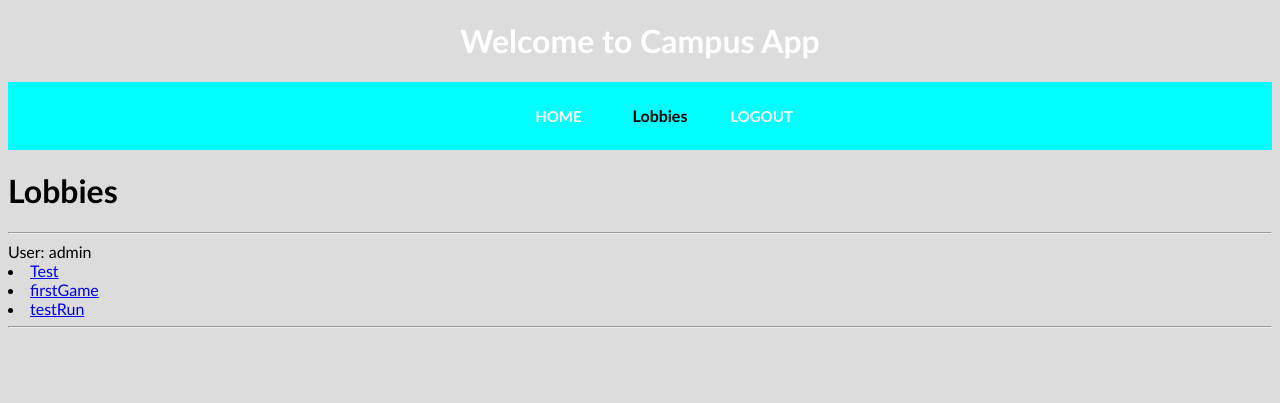
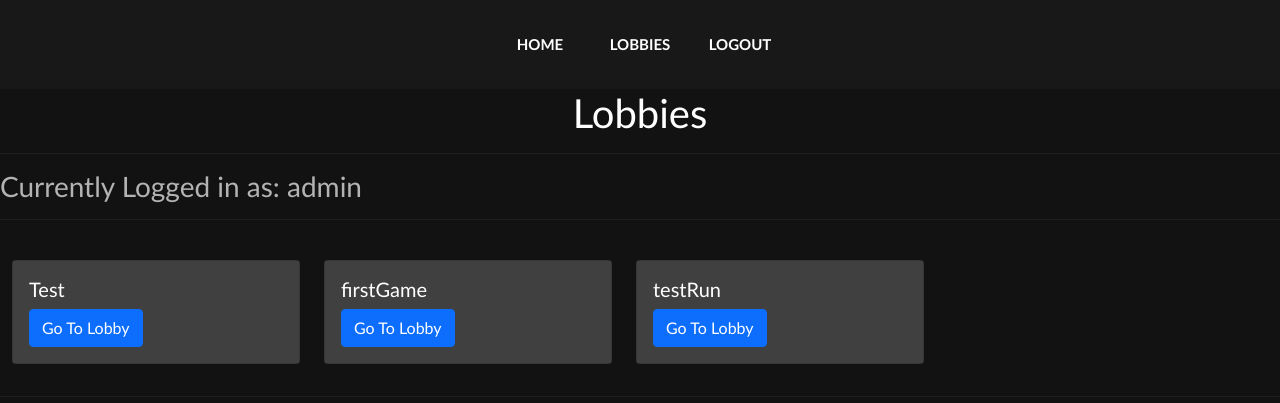
Before and after one commit to iestynlee/Group-Software-Project, a Django app: page /lobbies/ in a window 1280 px wide. Shown: the top 403 px of the page. Run offline with Django 4.2, Linux system fonts and the light colour scheme; a user stored in the database is signed in; data comes from the database, SQL or seed files in the repository; some libraries are stand-ins or nearby versions.

Commit message:
Squashed commit of the following:
commit 6c3e0a1d12bc3f05830b9e3d29971dfe12d3dc48
Author: iestynlee <19648585+iestynlee@users.noreply.github.com>
Date:   Thu Mar 24 00:44:25 2022 +0000

    Poster update

    Just adding the poster to be available for everyone

commit 59d9573c64549daab029eca6dd979534e499583b
Author: iestynlee <19648585+iestynlee@users.noreply.github.com>
Date:   Wed Mar 23 23:19:41 2022 +0000

    Uploaded Wrong createlobby

commit c0da0d90f890cd8863551f267e0fd802855fba99
Author: iestynlee <19648585+iestynlee@users.noreply.github.com>
Date:   Wed Mar 23 23:19:02 2022 +0000

    Updated Style

commit adfa39eeac6fb775ad1acc8a5ea4736106ee2eee
Author: iestynlee <19648585+iestynlee@users.noreply.github.com>
Date:   Wed Mar 23 23:17:35 2022 +0000

    Create Lobby has display

    Added a design to make it not look bland

commit d092e304d9588768898930692d5c98b7766bedad
Author: iestynlee <19648585+iestynlee@users.noreply.github.com>
Date:   Wed Mar 23 22:29:07 2022 +0000

    Lobbies Updated Design

commit 41099afea133a2660469489eb45703970366e062
Author: iestynlee <19648585+iestynlee@users.noreply.github.com>
Date:   Wed Mar 23 22:28:14 2022 +0000

    Updated the main style of the Login and Registration

commit 00c23eb96c2ee358ff52ed233e9c949d645a57d6
Author: iestynlee <19648585+iestynlee@users.noreply.github.com>
Date:   Wed Mar 23 22:26:58 2022 +0000

    Style file updated to suit design

commit ba31e1fce2bbaa9e08717fea2883433983c0c074
Author: iestynlee <19648585+iestynlee@users.noreply.github.com>
Date:   Wed Mar 23 22:26:30 2022 +0000

    Space Image added

commit f3f5653f82aa3f73c93c4f5289490d0f4267ac33
Author: jd815 <jd815@exeter.ac.uk>
Date:   Wed Mar 23 17:03:09 2022 +0000

    friendly for mac users

```diff
--- a/game/templates/game/lobbies.html
+++ b/game/templates/game/lobbies.html
@@ -2,19 +2,53 @@
 
 {% load game_extras %}
 
-{% block nav-lobbies %}<strong class="nav-active">Lobbies</strong>{% endblock %}
+<!DOCTYPE html>
+<html>
+<head>
+	<meta charset="utf-8">
+	<meta name="viewport" content="width=device-width, initial-scale=1">
+	<title>Lobbies</title>
+	<link href="https://cdn.jsdelivr.net/npm/bootstrap@5.1.3/dist/css/bootstrap.min.css" rel="stylesheet" integrity="sha384-1BmE4kWBq78iYhFldvKuhfTAU6auU8tT94WrHftjDbrCEXSU1oBoqyl2QvZ6jIW3" crossorigin="anonymous">
+</head>
+<body overflow="scroll">
+
 {% block content %}
-<h1>Lobbies</h1>
-<hr>
-User: {{user.username|default:'Guest'}}
+<h1 style="color: #FFFFFF"><center>Lobbies</center></h1>
+<hr style="color: #404040">
+<h3 style="color: #B3B3B3">Currently Logged in as: {{user.username|default:'Guest'}}</h3>
+{% if request.user|has_group:"Gamemaster" %}
+<p>You are the role of Gamemaster, you can create lobbies, delete, and start games</p>
+{% endif %}
+<hr style="color: #404040">
 <br>
+
 <!--List of Lobbies-->
+<div class="container-fluid">
+<div class="row">
 {% for lobby in listlobbies %}
-	<li><a href="{% url 'game:lobby' lobby.id %}"><button">{{ lobby.lobby_name }}</button></a></li>
+<div class="col-auto mb-3">
+<div class="card" style="width: 18rem; background-color: #404040;">
+	<div class="card-body">
+		<h5 class="card-title" style="color: #FFFFFF">{{ lobby.lobby_name }}</h5>
+
+    <a href="{% url 'game:lobby' lobby.id %}" class="btn btn-primary">Go To Lobby</a>
+
+	</div>
+</div>
+</div>
 {% endfor %}
-<hr>
+</div>
+</div>
+<hr style="color: #404040">
 <!--Button to create lobby-->
 {% if request.user|has_group:"Gamemaster" %}
-<a href="/createlobby">Create Lobby</a>
+
+<a href="/createlobby"><button>Create Lobby</button></a>
+
 {% endif %}
 {% endblock %}
+
+
+
+</body>
+</html>
--- a/game/templates/users/base.html
+++ b/game/templates/users/base.html
@@ -4,22 +4,38 @@
 	{% load static %}
 
 	<link rel="stylesheet" type="text/css" href="{% static 'css/style.css' %}">
+  	<link href="https://cdn.jsdelivr.net/npm/bootstrap@5.1.3/dist/css/bootstrap.min.css" rel="stylesheet" integrity="sha384-1BmE4kWBq78iYhFldvKuhfTAU6auU8tT94WrHftjDbrCEXSU1oBoqyl2QvZ6jIW3" crossorigin="anonymous">
 
 	<meta charset="utf-8">
 	<meta name="viewport" content="width=device-width, initial-scale=1">
 	<title>Game</title>
-	<h1 class="menu-header">Welcome to Campus App</h1>
 
 </head>
 <body class ="game">
-{% block nav %}
-<ul class="navbar" style="background-color: aqua; text-align: center;">
-	<li>{% block nav-home %}<a href="/">Home</a>{% endblock %}</li>
-	<li>{% block nav-lobbies %}<a href="/lobbies">Lobbies</a>{% endblock %}</li>
-	<li>{% block nav-logout %}<a href="/logout">Logout</a>{% endblock %}</li>
-</ul>
-{% endblock %}
+<nav class="navbar navbar-expand-lg navbar-text navbar-custom">
+      <button class="navbar-toggler" type="button" data-toggle="collapse" data-target="#navbarsExample08" aria-controls="navbarsExample08" aria-expanded="false" aria-label="Toggle navigation">
+        <span class="navbar-toggler-icon"></span>
+      </button>
 
+      <div class="collapse navbar-collapse justify-content-md-center" id="navbarsExample08">
+        {% block nav %}
+        <ul class="navbar-nav">
+          <li class="nav-item">{% block nav-home %}
+            <a class="nav-link" href="/">Home</a>{% endblock %}
+          </li>
+          <li class="nav-item">{% block nav-lobbies %}
+            <a class="nav-link" href="/lobbies">Lobbies</a>{% endblock %}
+          </li>
+          <li class="nav-item">{% block nav-logout %}
+            <a class="nav-link" href="/logout">Logout</a>{% endblock %}
+          </li>
+        </ul>
+        {% endblock %}
+      </div>
+    </nav>
+<script src="https://code.jquery.com/jquery-3.3.1.slim.min.js" integrity="sha384-q8i/X+965DzO0rT7abK41JStQIAqVgRVzpbzo5smXKp4YfRvH+8abtTE1Pi6jizo" crossorigin="anonymous"></script>
+    <script src="https://cdnjs.cloudflare.com/ajax/libs/popper.js/1.14.7/umd/popper.min.js" integrity="sha384-UO2eT0CpHqdSJQ6hJty5KVphtPhzWj9WO1clHTMGa3JDZwrnQq4sF86dIHNDz0W1" crossorigin="anonymous"></script>
+    <script src="https://stackpath.bootstrapcdn.com/bootstrap/4.3.1/js/bootstrap.min.js" integrity="sha384-JjSmVgyd0p3pXB1rRibZUAYoIIy6OrQ6VrjIEaFf/nJGzIxFDsf4x0xIM+B07jRM" crossorigin="anonymous"></script>
 {% block content %}
 
 {% endblock %}
--- a/game/templates/users/login_gamemaster.html
+++ b/game/templates/users/login_gamemaster.html
@@ -12,7 +12,8 @@
 </head>
 
 <div class="container2">
-  <div class="title">GAME MASTER LOGIN</div>
+  <div class="title">IMPOSTORS</div>
+    <div class="subtitle">GAME MASTER LOGIN</div>
   <div class="form">
     <form method="POST" action = "">
       {% csrf_token %}
--- a/game/templates/users/register.html
+++ b/game/templates/users/register.html
@@ -13,7 +13,8 @@
 
 <body>
 <div class="container2">
-	<div class="title">SIGN UP</div>
+	<div class="title">IMPOSTERS</div>
+  <div class="subtitle">SIGN UP</div>
 	<div class = "form">
 		<form method="POST">
 			{% csrf_token %}
--- a/static/css/style.css
+++ b/static/css/style.css
@@ -67,17 +90,30 @@ body {
     color: white;
     margin-bottom: 5px;
 }
+
+.lobby-btn {
+    width: 100%;
+    padding: 12px 10px;
+    border: none;
+    font-size: 18px;
+    border-radius: 30px;
+    background-color: #282828;
+    color: white;
+    margin-bottom: 5px;
+}
+
 .game {
-    background-color: gainsboro;
+    background-color: #121212;
     background-image: none;
+    overflow: scroll;
 }
 .menu-header {
     text-align: center;
-    color: white;
+    color: #181818;
 }
 .navbar ul {
     list-style: none;
-    background: aqua;
+    background: #181818;
     padding: 0;
     margin: 0;
     text-align: center;
@@ -85,10 +121,11 @@ body {
 }
 .navbar li {
     display: inline-block;
+    color: black;
 }
 .navbar a {
     text-decoration: none;
-    color: white;
+    color: #FFFFFF;
     width: 100px;
     display: block;
     padding: 25px 20px;
@@ -100,3 +137,12 @@ body {
 .navbar a:hover {
     background-color: gainsboro;
 }
+
+.navbar-custom{
+    background-color: #181818;
+    color: #A9A9A9;
+}
+
+.nav-item{
+    color: #FFFFFF;
+}
```
Also changed, not shown: other parts of static/css/style.css (+26 -3 lines), game/templates/game/createlobby.html (+32 -4 lines), game/templates/users/home.html (+14 -7 lines), game/templates/users/login.html (line endings or trailing spaces), static/images/Space.jpg (added), 1 other file.
